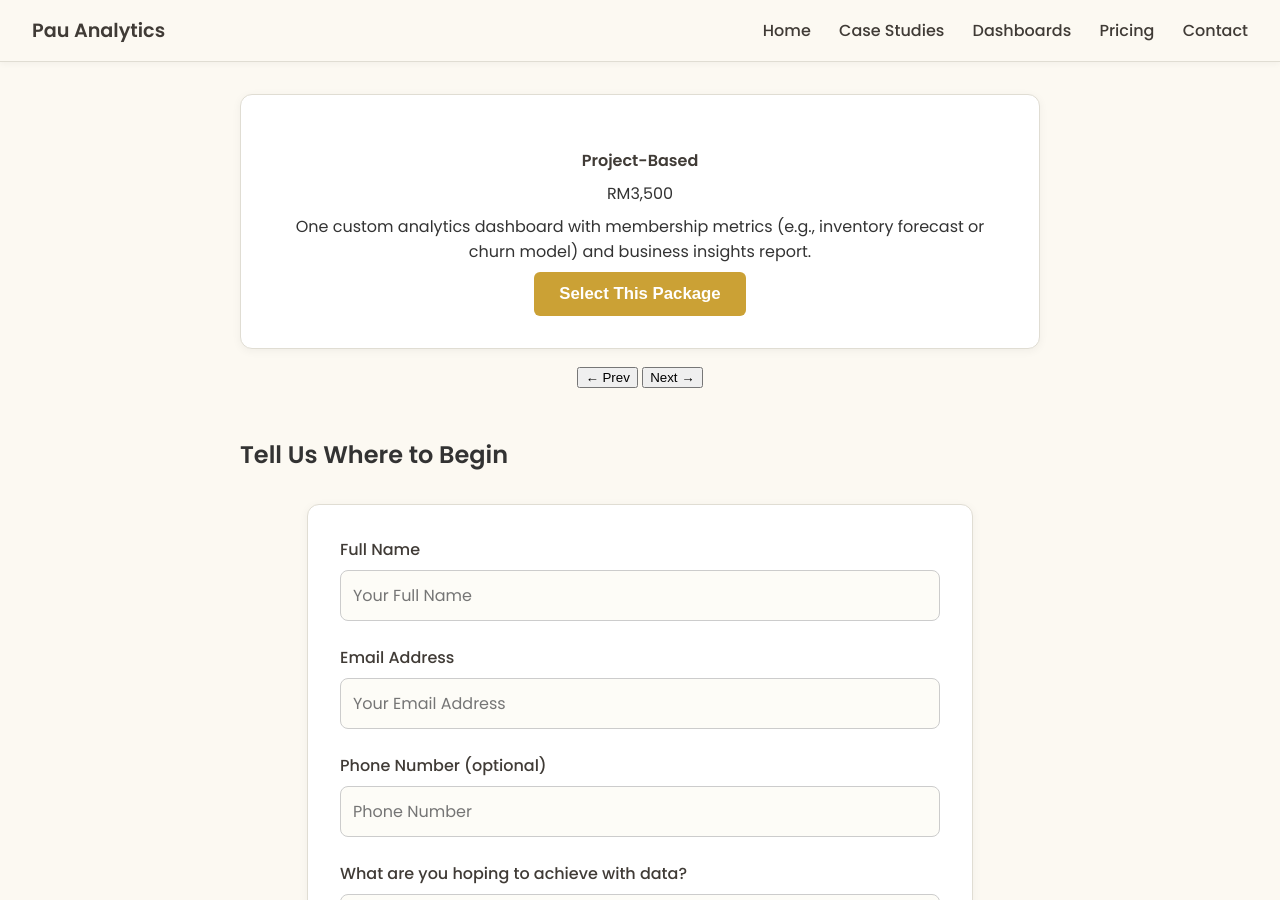
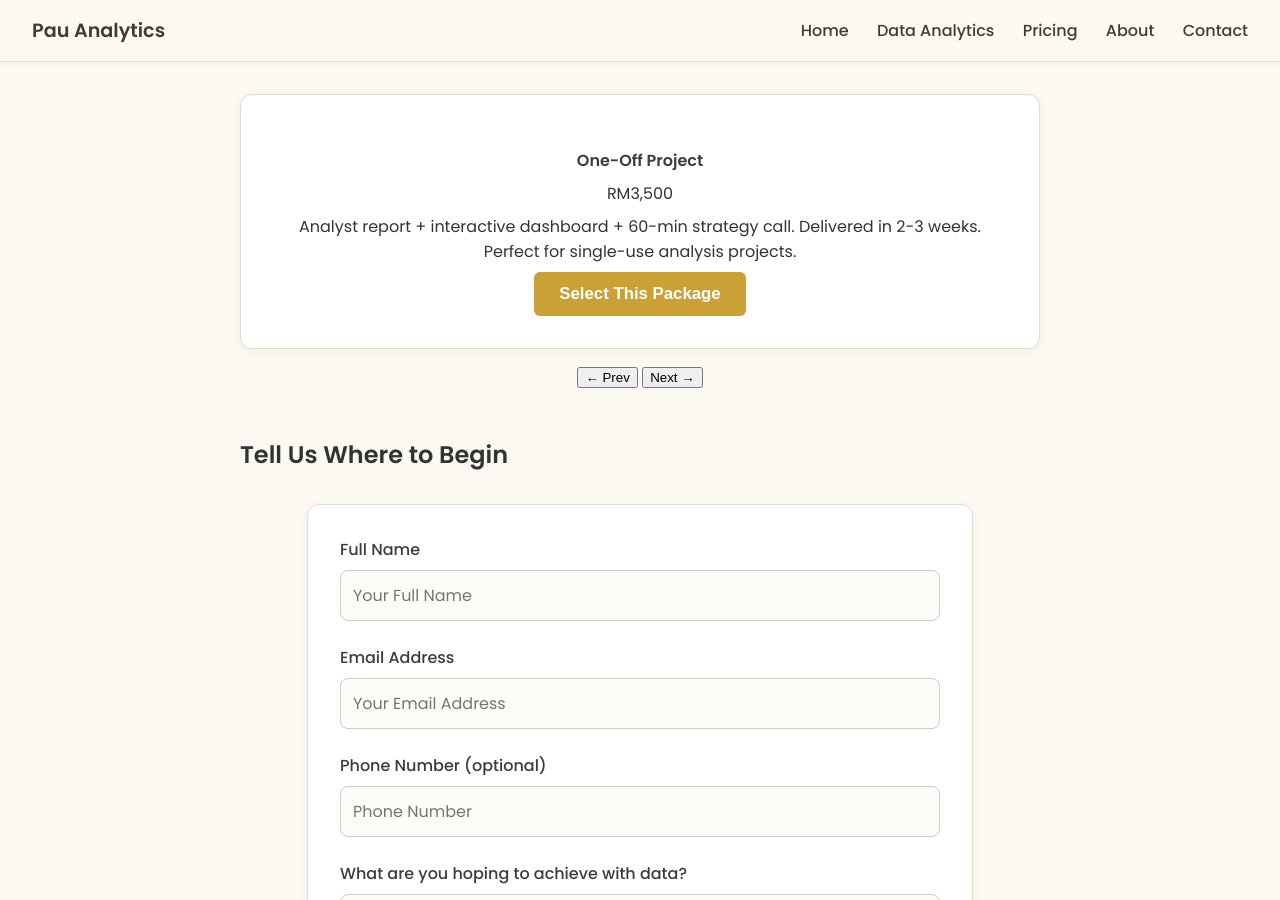
Before and after one commit to lyven81/pinnacles-learning-website, a Jekyll site: the page payment.html, which Jekyll copies as it is, in a window 1280 px wide and 900 px high. Built offline with Jekyll 4.4.1, drawn with Linux system fonts in a browser that asks for light colours.

Commit message:
Update payment page with latest 3-tier pricing model
Package updates:
- Replaced old 4-package model with new 3-tier pricing
- One-Off Project: RM3,500 (analyst report + dashboard + strategy call)
- Monthly Standard: RM699/month (12-month: RM599/month, Total: RM7,188)
- Monthly Premium: RM999/month (12-month: RM888/month, Total: RM10,656)

Other improvements:
- Updated package descriptions to match pricing.html features
- Included 12-month discount pricing in descriptions
- Standardized navigation links (Data Analytics, Pricing, About, Contact)
- Changed "Project-Based" to "One-Off Project" for consistency

Removed outdated packages:
- Old "Monthly Subscription" RM1,000/month
- "6 Months Subscription" RM5,800
- Old "12 Months Subscription" RM10,000

🤖 Generated with [Claude Code](https://claude.com/claude-code)

Co-Authored-By: Claude Sonnet 4.5 <noreply@anthropic.com>

```diff
--- a/payment.html
+++ b/payment.html
@@ -298,9 +298,9 @@
     <div class="brand">Pau Analytics</div>
     <nav>
       <a href="index.html">Home</a>
-      <a href="case-studies.html">Case Studies</a>
-      <a href="dashboard.html">Dashboards</a>
+      <a href="data-analytics.html">Data Analytics</a>
       <a href="pricing.html">Pricing</a>
+      <a href="about.html">About</a>
       <a href="contact.html">Contact</a>
     </nav>
   </div>
@@ -308,10 +308,10 @@
     <div class="container">
     <section class="section">
       <div class="package-card" id="package-card">
-        <h4 id="package-title">Project-Based</h4>
+        <h4 id="package-title">One-Off Project</h4>
         <p id="package-price">RM3,500</p>
         <p id="package-description">
-          One custom analytics dashboard with membership metrics (e.g., inventory forecast or churn model) and business insights report.
+          Analyst report + interactive dashboard + 60-min strategy call. Delivered in 2-3 weeks. Perfect for single-use analysis projects.
         </p>
         <button onclick="selectPackage()">Select This Package</button>
       </div>
@@ -375,24 +375,19 @@
   <script>
     const packages = [
       {
-        title: "Project-Based",
+        title: "One-Off Project",
         price: "RM3,500",
-        description: "One custom analytics dashboard with membership metrics (e.g., inventory forecast or churn model) and business insights report."
+        description: "Analyst report + interactive dashboard + 60-min strategy call. Delivered in 2-3 weeks. Perfect for single-use analysis projects."
       },
       {
-        title: "Monthly Subscription",
-        price: "RM1,000/month",
-        description: "Monthly member dashboard updates, churn/CLV tracking, and one strategy session each month."
+        title: "Monthly Standard",
+        price: "RM699/month",
+        description: "Monthly insights report + weekly dashboard updates + 30-min strategy call + 48-hour email support. 12-month plan: RM599/month (Total: RM7,188)."
       },
       {
-        title: "6 Months Subscription",
-        price: "RM5,800",
-        description: "6 months of proactive analytics support, trend reports, and quarterly performance check-ins."
-      },
-      {
-        title: "12 Months Subscription",
-        price: "RM10,000",
-        description: "12-month partnership with ongoing insights, member segmentation, and quarterly analytics reviews."
+        title: "Monthly Premium",
+        price: "RM999/month",
+        description: "Everything in Standard + 24/7 AI Assistant + proactive alerts + custom scenarios + 60-min strategy call + 24-hour email support. 12-month plan: RM888/month (Total: RM10,656)."
       }
     ];
 
```
